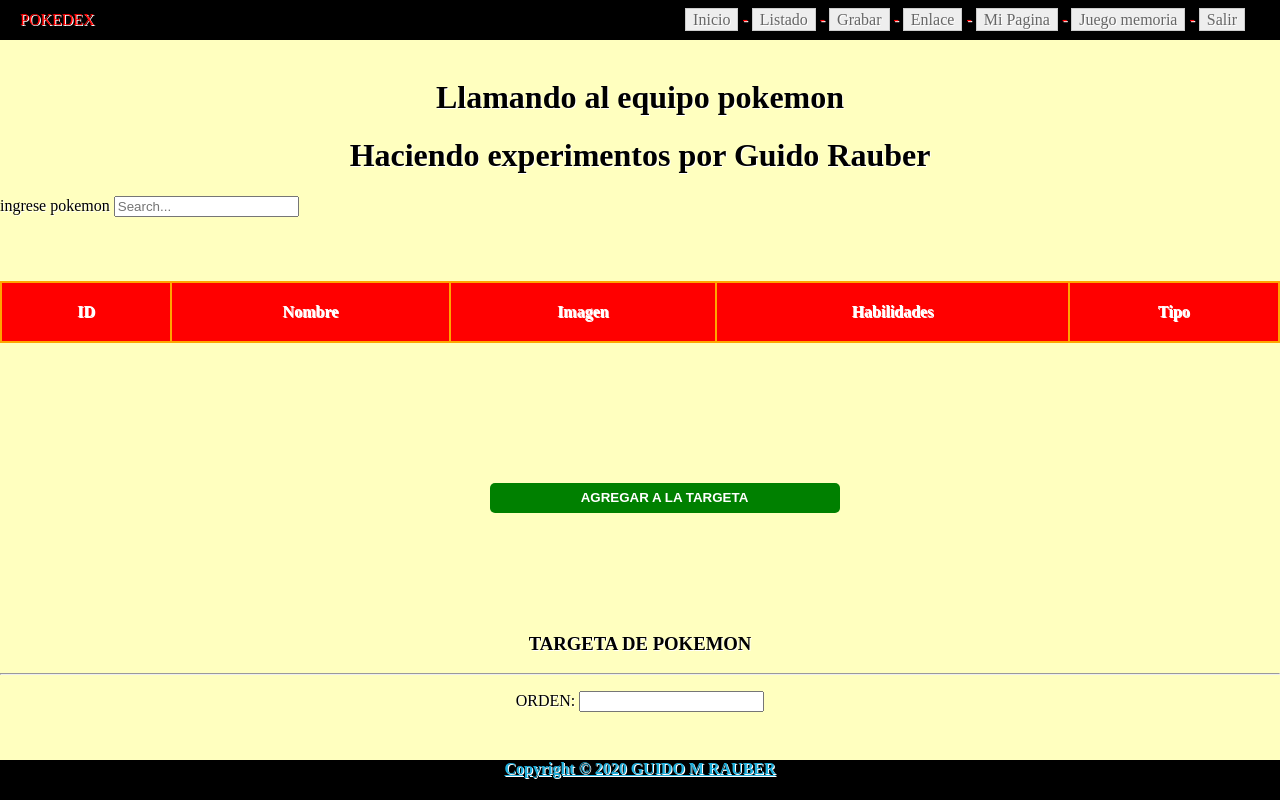
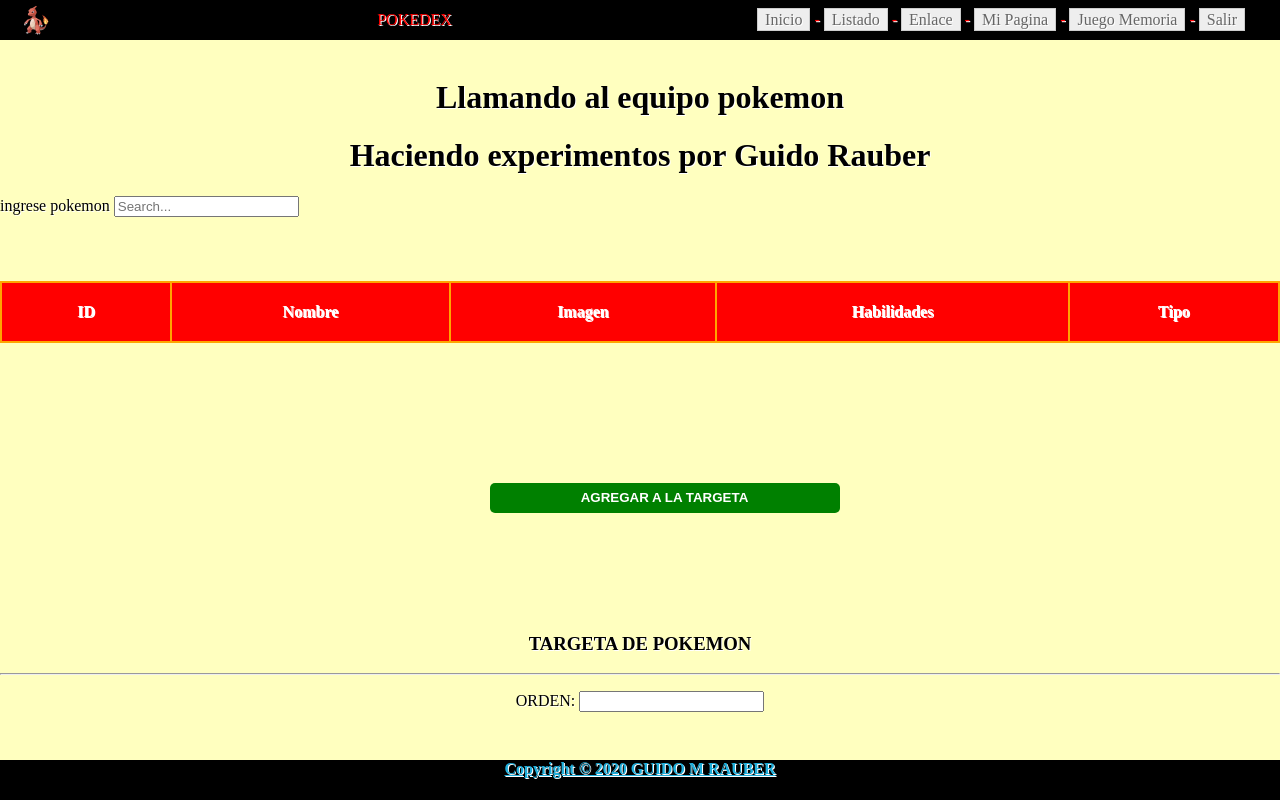
Before and after one commit to guidomrauber/pokedexfrontend, a website: page index.html in a window 1280 px wide. Shown: the top 800 px of the page. Drawn offline with nearby package versions, Linux system fonts and the light colour scheme.

Commit message:
Colocando Iconos y Logos

```diff
--- a/index.html
+++ b/index.html
@@ -11,19 +11,19 @@
 
 <link rel="StyleSheet" href="style/estilo.css" type="text/css" media="screen" />
   <title>Pokedex</title>
+  <link rel="icon" type="image/ico" href="images/005.ico" sizes="" />
 </head>
 <header class="header">
-
+    <img class="logo" src="images/logo4.png" alt="Logo">
       <span class="logo">POKEDEX</span>
       <div id="li">
         <a href="index.html">Inicio</a> -
 
         <a href="lista.html">Listado</a> -
 
-        <a href="/contact">Grabar</a> -
-		<a href="https://pokedex-prueba.herokuapp.com/Pokemons">Enlace</a> -
+        <a href="https://pokedex-prueba.herokuapp.com/Pokemons">Enlace</a> -
 		<a href="http://detmutante.tonohost.com/?i=1">Mi Pagina</a> -
-		<a href="http://memorex.tonohost.com/?i=1">Juego memoria</a> -
+		<a href="http://memorex.tonohost.com/?i=1">Juego Memoria</a> -
 		<a href="fin.html">Salir</a>
       </div>
 
--- a/listado.js
+++ b/listado.js
@@ -100,7 +100,7 @@
   cellImage.append(img);
   cellID.innerHTML = data.id;
   cellName.innerHTML = data.name.firstToUpperCase();
-  let order = data.id;
+
 }
 
 let i = 1;
```
Also changed, not shown: images/005 (1).ico (added), images/005 (2).ico (added), images/005.ico (added), images/logo.png (added), images/logo2.png (added), images/logo3.png (added), images/logo4.png (added).
